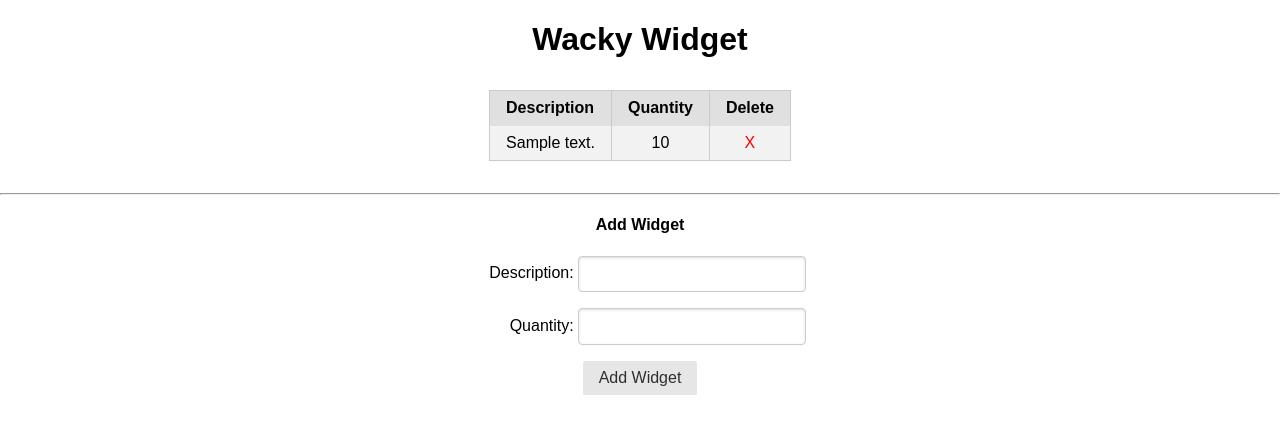
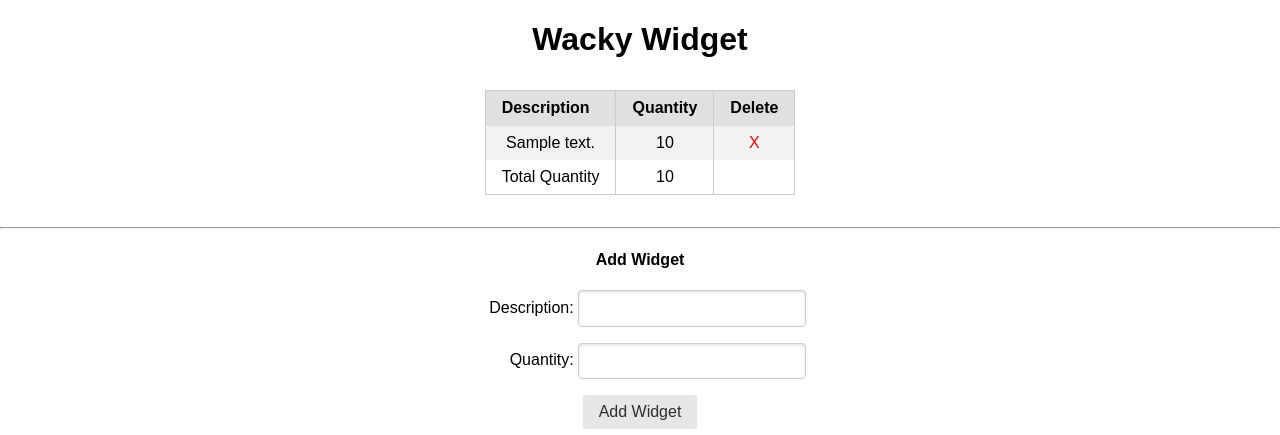
Before and after one commit to ar021/wackywidgets, a Django app: page / in a window 1280 px wide. Shown: the top 435 px of the page. Run offline with Django 3.2, Linux system fonts and the light colour scheme; tables that the repository leaves empty hold one stand-in row (values such as "Sample post"); some libraries are stand-ins or nearby versions.

Commit message:
Added bonus

```diff
--- a/main_app/templates/index.html
+++ b/main_app/templates/index.html
@@ -41,6 +41,11 @@
           <td><a href="{% url 'delete_widget' widget.id %}">X</a></td>
         </tr>
         {% endfor %}
+        <tr>
+          <td>Total Quantity</td>
+          <td>{{total.quantity__sum}}</td>
+          <td></td>
+        </tr>
       </tbody>
     </table>
 
--- a/main_app/views.py
+++ b/main_app/views.py
@@ -3,14 +3,17 @@ from django.shortcuts import render, redirect
 from django.views.generic.edit import CreateView
 from .models import Widget
 from .forms import WidgetForm
+from django.db.models import Sum
 
 
 
 # Define the home view
 def index(request):
     widgets = Widget.objects.all()
+    total = Widget.objects.all().aggregate(Sum('quantity'))
     widget_form = WidgetForm
-    return render(request, 'index.html', {'widgets' : widgets, 'widget_form' : widget_form })
+    return render(request, 'index.html', {'widgets' : widgets, 'widget_form' : widget_form,'total' : total })
+    #
 
 def add_widget(request):
     form = WidgetForm(request.POST)
```
